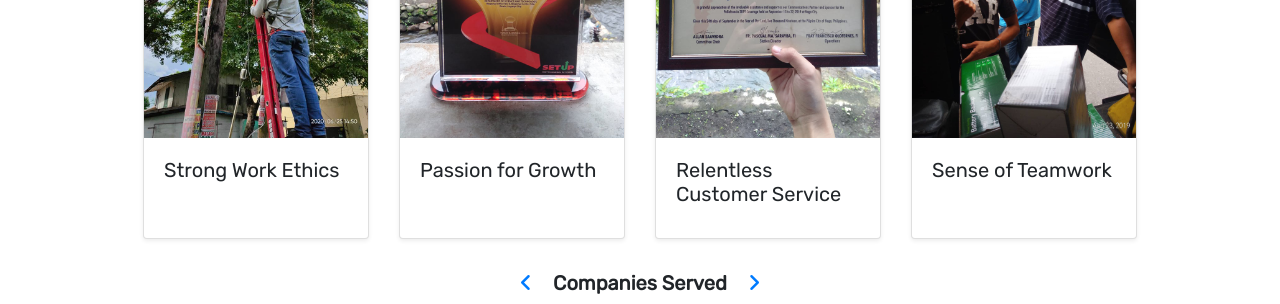
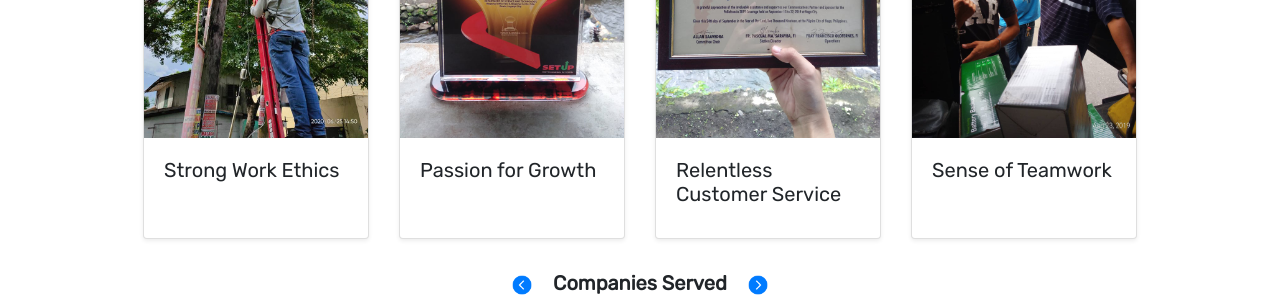
Before and after one commit to SLeoooR/NGN-Website, a plain HTML site: page aboutus.html in a window 1280 px wide. Shown: the part 969-1273 px from the top of the page. Drawn offline with nearby package versions, Linux system fonts and the light colour scheme.

Commit message:
Added prev and next images and replaced FA icons

```diff
--- a/aboutus.html
+++ b/aboutus.html
@@ -154,9 +154,9 @@
 
             <div class="text-center controls-top mb-2">
                 <h5 class="card-title font-weight-bold">
-                    <a href="#multi-item-example" data-slide="prev"><i class="fas fa-angle-left pr-3"></i></a>
+                    <a href="#multi-item-example" data-slide="prev" class="mr-3"><img class="img" src="pics/arrow_left.png" style="height: 1em" /></a>
                     <span>Companies Served</span>
-                    <a href="#multi-item-example" data-slide="next"><i class="fas fa-angle-right pl-3"></i></a>
+                    <a href="#multi-item-example" data-slide="next" class="ml-3"><img class="img" src="pics/arrow_right.png" style="height: 1em" /></a>
                 </h5>
             </div>
             <!--Carousel Wrapper-->
```
Also changed, not shown: pics/arrow_left.png (added), pics/arrow_right.png (added).
